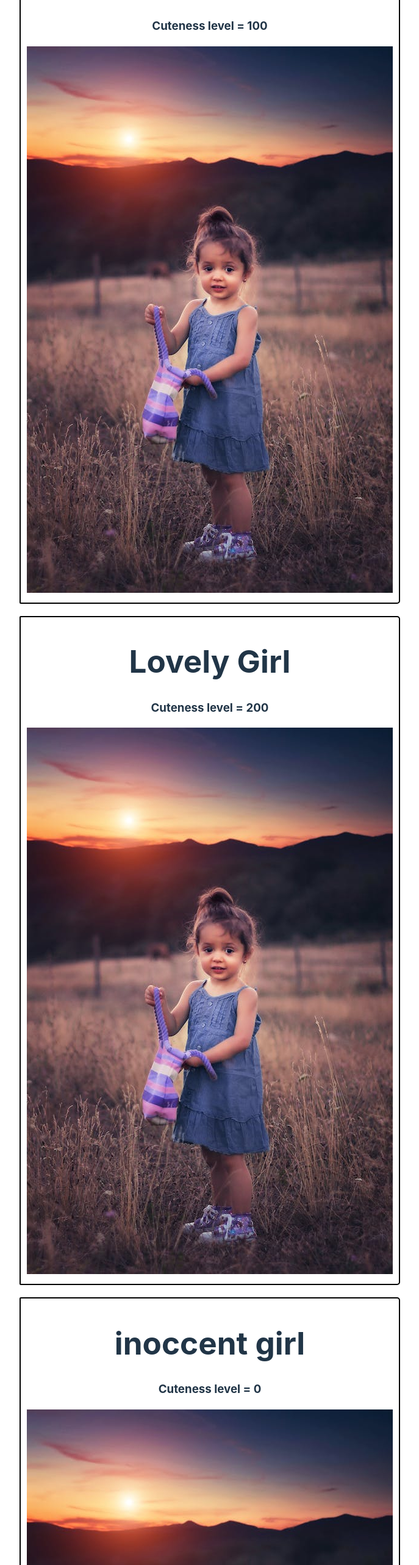
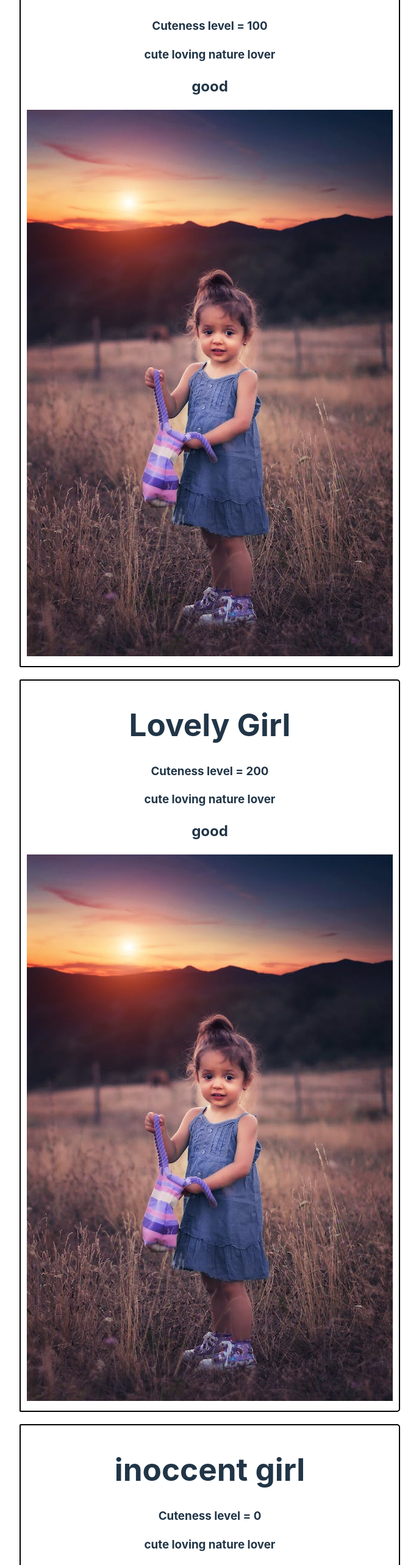
Before and after one commit to vashishtkumar/ReactJS, a React (Vite) app in the folder my_first_react_app/: page / in a window 1280 px wide. Shown: the part 160-2726 px from the top of the page at 61% size, without its empty margins (296-983 px from the left). Built offline with nearby package versions, Linux system fonts and the light colour scheme.

Commit message:
passing arrays and objects

```diff
--- a/my_first_react_app/src/product.jsx
+++ b/my_first_react_app/src/product.jsx
@@ -1,10 +1,12 @@
 import photo from "./assets/photo.jpg"
 import "./product.css"
-export default function Product({title,cuteness=0}){
+export default function Product({title,cuteness=0,feautres,feautres2}){
     return (
         <div className="Product">
         <h1>{title}</h1>
         <h3>Cuteness level = {cuteness}</h3>
+        <h3>{feautres}</h3>
+        <h2>{feautres2.mood}</h2>
         <img src={photo} alt="a cute baby" className="photo"></img>
         </div>
     )
--- a/my_first_react_app/src/productTab.jsx
+++ b/my_first_react_app/src/productTab.jsx
@@ -1,11 +1,12 @@
 import Product from "./product";
-
+let feautres2={"angry":20, mood:"good" }
 function MulProduct(){
+    let feautres=["cute " ,"loving ","nature lover"]
 return(
     <>
-    <Product title="Cute Girl" cuteness="100"/>
-    <Product title="Lovely Girl" cuteness={200}></Product>
-    <Product title="inoccent girl"/>
+    <Product title="Cute Girl" cuteness="100" feautres={feautres} feautres2={feautres2}/>
+    <Product title="Lovely Girl" cuteness={200} feautres={feautres} feautres2={feautres2}></Product>
+    <Product title="inoccent girl" feautres={feautres} feautres2={feautres2}/>
     </>
 )
 }
```
